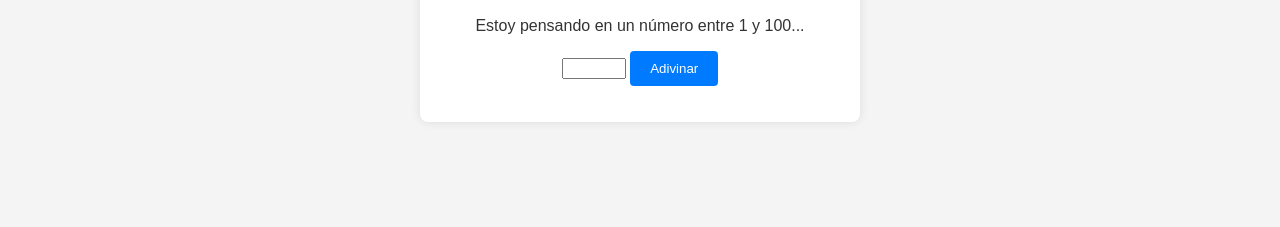
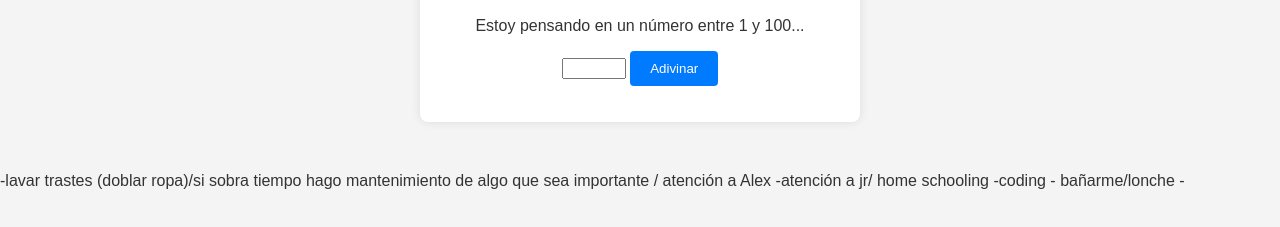
Before and after one commit to Santaneru/juego-de-adivinanzas, a plain HTML site: page index.html in a window 1280 px wide. Shown: the part 121-348 px from the top of the page. Drawn offline with Linux system fonts and the light colour scheme.

Commit message:
Update index.html

```diff
--- a/index.html
+++ b/index.html
@@ -18,3 +18,19 @@
     <script src="script.js"></script>
 </body>
 </html>
+
+-lavar trastes
+(doblar ropa)/si sobra tiempo
+hago mantenimiento de algo
+que sea importante /
+atención a Alex
+
+-atención a jr/
+home schooling
+
+-coding
+
+- bañarme/lonche
+
+
+-
```
